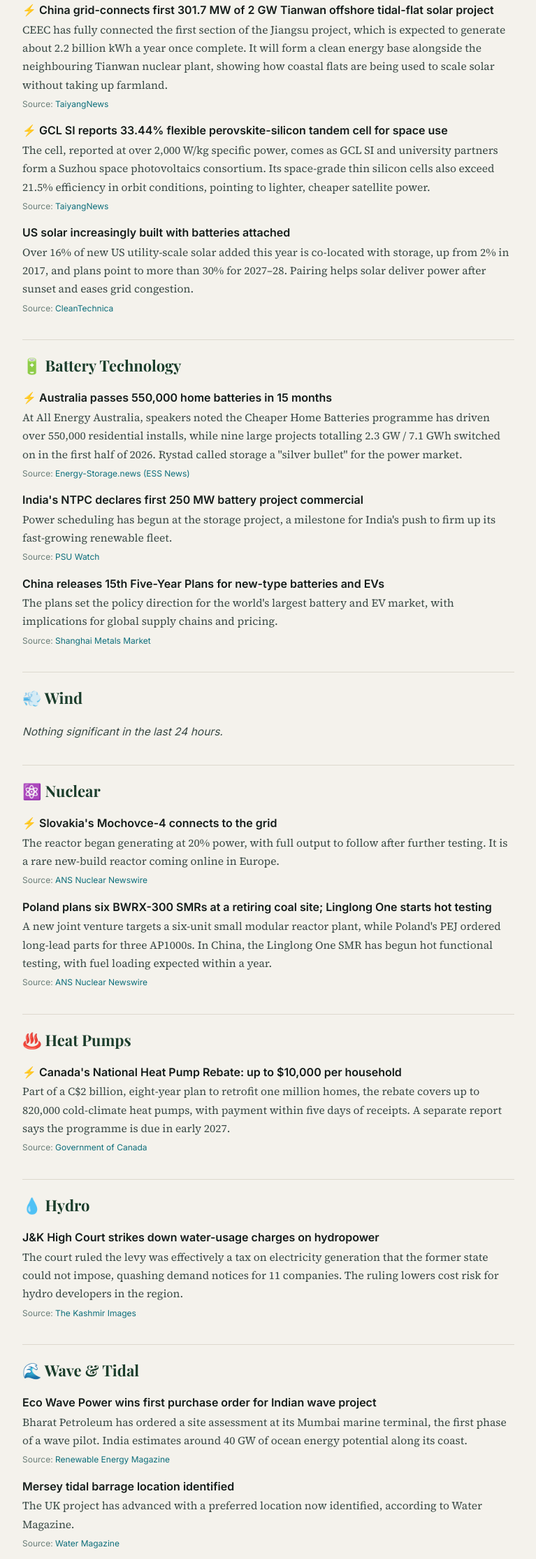
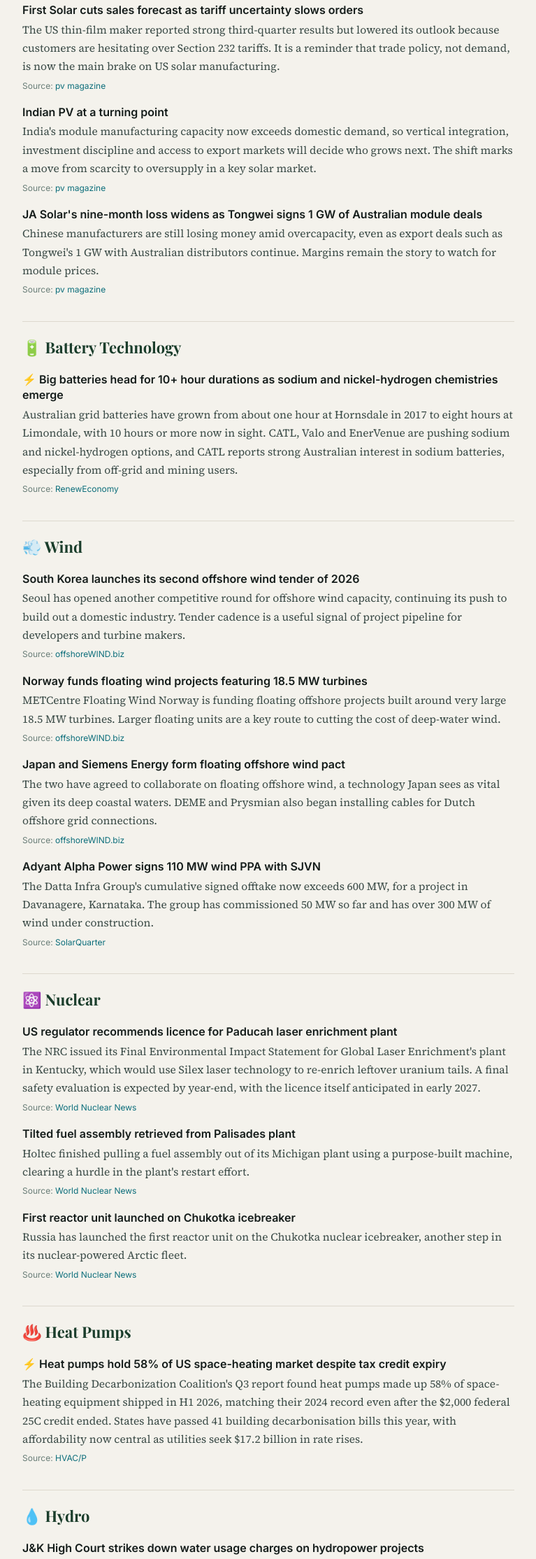
Before and after one commit to jackandthebear/decarbonarama, a website: page news/daily-brief.html in a window 1280 px wide. Shown: the part 270-2498 px from the top of the page at 70% size, without its empty margins (256-1023 px from the left). Drawn offline with nearby package versions, Linux system fonts and the light colour scheme.

Commit message:
Daily brief 1 November 2026 + refresh RSS feed

```diff
--- a/feed.xml
+++ b/feed.xml
@@ -5,7 +5,7 @@
 <link>https://decarbonarma.com/</link>
 <description>Clear, no-nonsense analysis of UK home decarbonisation - heat pumps, solar, EVs, batteries and the grid.</description>
 <language>en-gb</language>
-<lastBuildDate>Sat, 31 Oct 2026 05:05:29 -0000</lastBuildDate>
+<lastBuildDate>Sun, 01 Nov 2026 05:42:09 -0000</lastBuildDate>
 <atom:link href="https://decarbonarma.com/feed.xml" rel="self" type="application/rss+xml" />
 <item>
 <title>BMW iX1 eDrive20 Tech+: £10,140 Off, Priced Out</title>
--- a/news/daily-brief.html
+++ b/news/daily-brief.html
@@ -39,39 +39,40 @@
   <div class="head">
     <div class="kicker">🌱 Daily Decarbonisation Digest</div>
     <h1>The clean-energy morning brief</h1>
-    <div class="dateline">Saturday 31 October 2026 · Compiled from public reporting in the last 24–48 hours</div>
+    <div class="dateline">Sunday 1 November 2026 · Compiled from public reporting in the last 24–48 hours</div>
   </div>
 
   <div class="cat">☀️ Solar</div>
-  <div class="story"><h3><span class="zap">⚡</span> China grid-connects first 301.7 MW of 2 GW Tianwan offshore tidal-flat solar project</h3><p>CEEC has fully connected the first section of the Jiangsu project, which is expected to generate about 2.2 billion kWh a year once complete. It will form a clean energy base alongside the neighbouring Tianwan nuclear plant, showing how coastal flats are being used to scale solar without taking up farmland.</p><p class="src">Source: <a href="https://taiyangnews.info/markets/china-solar-pv-news-snippets-october-30-2026" target="_blank" rel="noopener">TaiyangNews</a></p></div>
-  <div class="story"><h3><span class="zap">⚡</span> GCL SI reports 33.44% flexible perovskite-silicon tandem cell for space use</h3><p>The cell, reported at over 2,000 W/kg specific power, comes as GCL SI and university partners form a Suzhou space photovoltaics consortium. Its space-grade thin silicon cells also exceed 21.5% efficiency in orbit conditions, pointing to lighter, cheaper satellite power.</p><p class="src">Source: <a href="https://taiyangnews.info/markets/china-solar-pv-news-snippets-october-30-2026" target="_blank" rel="noopener">TaiyangNews</a></p></div>
-  <div class="story"><h3>US solar increasingly built with batteries attached</h3><p>Over 16% of new US utility-scale solar added this year is co-located with storage, up from 2% in 2017, and plans point to more than 30% for 2027–28. Pairing helps solar deliver power after sunset and eases grid congestion.</p><p class="src">Source: <a href="https://cleantechnica.com/2026/10/30/the-share-of-solar-generation-with-co-located-battery-storage-is-increasing/" target="_blank" rel="noopener">CleanTechnica</a></p></div>
+  <div class="story"><h3>First Solar cuts sales forecast as tariff uncertainty slows orders</h3><p>The US thin-film maker reported strong third-quarter results but lowered its outlook because customers are hesitating over Section 232 tariffs. It is a reminder that trade policy, not demand, is now the main brake on US solar manufacturing.</p><p class="src">Source: <a href="https://www.pv-magazine.com/2026/10/30/first-solar-cuts-sales-forecast-as-tariff-uncertainty-slows-orders/" target="_blank" rel="noopener">pv magazine</a></p></div>
+  <div class="story"><h3>Indian PV at a turning point</h3><p>India's module manufacturing capacity now exceeds domestic demand, so vertical integration, investment discipline and access to export markets will decide who grows next. The shift marks a move from scarcity to oversupply in a key solar market.</p><p class="src">Source: <a href="https://www.pv-magazine.com/2026/10/31/indian-pv-at-a-turning-point/" target="_blank" rel="noopener">pv magazine</a></p></div>
+  <div class="story"><h3>JA Solar's nine-month loss widens as Tongwei signs 1 GW of Australian module deals</h3><p>Chinese manufacturers are still losing money amid overcapacity, even as export deals such as Tongwei's 1 GW with Australian distributors continue. Margins remain the story to watch for module prices.</p><p class="src">Source: <a href="https://www.pv-magazine.com/2026/10/30/chinese-pv-industry-brief-ja-solars-nine-month-loss-widens/" target="_blank" rel="noopener">pv magazine</a></p></div>
 
   <div class="cat">🔋 Battery Technology</div>
-  <div class="story"><h3><span class="zap">⚡</span> Australia passes 550,000 home batteries in 15 months</h3><p>At All Energy Australia, speakers noted the Cheaper Home Batteries programme has driven over 550,000 residential installs, while nine large projects totalling 2.3 GW / 7.1 GWh switched on in the first half of 2026. Rystad called storage a "silver bullet" for the power market.</p><p class="src">Source: <a href="https://www.ess-news.com/2026/10/30/batteries-are-big-at-all-energy-australia-2026/" target="_blank" rel="noopener">Energy-Storage.news (ESS News)</a></p></div>
-  <div class="story"><h3>India's NTPC declares first 250 MW battery project commercial</h3><p>Power scheduling has begun at the storage project, a milestone for India's push to firm up its fast-growing renewable fleet.</p><p class="src">Source: <a href="https://psuwatch.com/amp/story/newsupdates/ntpcs-1st-250-mw-battery-energy-storage-project-declared-commercial-power-scheduling-begins" target="_blank" rel="noopener">PSU Watch</a></p></div>
-  <div class="story"><h3>China releases 15th Five-Year Plans for new-type batteries and EVs</h3><p>The plans set the policy direction for the world's largest battery and EV market, with implications for global supply chains and pricing.</p><p class="src">Source: <a href="https://news.metal.com/newscontent/104189449-china-15th-five-year-plans-for-new-type-batteries-and-nevs-released" target="_blank" rel="noopener">Shanghai Metals Market</a></p></div>
+  <div class="story"><h3><span class="zap">⚡</span> Big batteries head for 10+ hour durations as sodium and nickel-hydrogen chemistries emerge</h3><p>Australian grid batteries have grown from about one hour at Hornsdale in 2017 to eight hours at Limondale, with 10 hours or more now in sight. CATL, Valo and EnerVenue are pushing sodium and nickel-hydrogen options, and CATL reports strong Australian interest in sodium batteries, especially from off-grid and mining users.</p><p class="src">Source: <a href="https://reneweconomy.com.au/big-battery-durations-are-headed-to-double-figures-and-their-chemistries-are-changing-again" target="_blank" rel="noopener">RenewEconomy</a></p></div>
 
   <div class="cat">💨 Wind</div>
-  <div class="story"><p class="nada">Nothing significant in the last 24 hours.</p></div>
+  <div class="story"><h3>South Korea launches its second offshore wind tender of 2026</h3><p>Seoul has opened another competitive round for offshore wind capacity, continuing its push to build out a domestic industry. Tender cadence is a useful signal of project pipeline for developers and turbine makers.</p><p class="src">Source: <a href="https://www.offshorewind.biz/2026/10/30/south-korea-launches-second-offshore-wind-tender-in-2026" target="_blank" rel="noopener">offshoreWIND.biz</a></p></div>
+  <div class="story"><h3>Norway funds floating wind projects featuring 18.5 MW turbines</h3><p>METCentre Floating Wind Norway is funding floating offshore projects built around very large 18.5 MW turbines. Larger floating units are a key route to cutting the cost of deep-water wind.</p><p class="src">Source: <a href="https://www.offshorewind.biz/2026/10/30/norway-funds-floating-offshore-wind-projects-featuring-185-mw-turbines" target="_blank" rel="noopener">offshoreWIND.biz</a></p></div>
+  <div class="story"><h3>Japan and Siemens Energy form floating offshore wind pact</h3><p>The two have agreed to collaborate on floating offshore wind, a technology Japan sees as vital given its deep coastal waters. DEME and Prysmian also began installing cables for Dutch offshore grid connections.</p><p class="src">Source: <a href="https://www.offshorewind.biz/2026/10/29/japan-and-siemens-energy-form-floating-offshore-wind-pact" target="_blank" rel="noopener">offshoreWIND.biz</a></p></div>
+  <div class="story"><h3>Adyant Alpha Power signs 110 MW wind PPA with SJVN</h3><p>The Datta Infra Group's cumulative signed offtake now exceeds 600 MW, for a project in Davanagere, Karnataka. The group has commissioned 50 MW so far and has over 300 MW of wind under construction.</p><p class="src">Source: <a href="https://solarquarter.com/2026/10/31/adyant-alpha-power-signs-110-mw-wind-ppa-with-sjvn-taking-datta-infra-group-portfolio-beyond-600-mw/" target="_blank" rel="noopener">SolarQuarter</a></p></div>
 
   <div class="cat">⚛️ Nuclear</div>
-  <div class="story"><h3><span class="zap">⚡</span> Slovakia's Mochovce-4 connects to the grid</h3><p>The reactor began generating at 20% power, with full output to follow after further testing. It is a rare new-build reactor coming online in Europe.</p><p class="src">Source: <a href="https://www.ans.org/news/2026-10-23/article-8514/new-nuclear-developments-in-europe-asia/" target="_blank" rel="noopener">ANS Nuclear Newswire</a></p></div>
-  <div class="story"><h3>Poland plans six BWRX-300 SMRs at a retiring coal site; Linglong One starts hot testing</h3><p>A new joint venture targets a six-unit small modular reactor plant, while Poland's PEJ ordered long-lead parts for three AP1000s. In China, the Linglong One SMR has begun hot functional testing, with fuel loading expected within a year.</p><p class="src">Source: <a href="https://www.ans.org/news/2026-10-23/article-8514/new-nuclear-developments-in-europe-asia/" target="_blank" rel="noopener">ANS Nuclear Newswire</a></p></div>
+  <div class="story"><h3>US regulator recommends licence for Paducah laser enrichment plant</h3><p>The NRC issued its Final Environmental Impact Statement for Global Laser Enrichment's plant in Kentucky, which would use Silex laser technology to re-enrich leftover uranium tails. A final safety evaluation is expected by year-end, with the licence itself anticipated in early 2027.</p><p class="src">Source: <a href="https://www.world-nuclear-news.org/articles/regulatory-milestone-for-us-laser-enrichment-plant" target="_blank" rel="noopener">World Nuclear News</a></p></div>
+  <div class="story"><h3>Tilted fuel assembly retrieved from Palisades plant</h3><p>Holtec finished pulling a fuel assembly out of its Michigan plant using a purpose-built machine, clearing a hurdle in the plant's restart effort.</p><p class="src">Source: <a href="https://www.world-nuclear-news.org/articles/tilted-fuel-assembly-retrieved-from-palisades-plant" target="_blank" rel="noopener">World Nuclear News</a></p></div>
+  <div class="story"><h3>First reactor unit launched on Chukotka icebreaker</h3><p>Russia has launched the first reactor unit on the Chukotka nuclear icebreaker, another step in its nuclear-powered Arctic fleet.</p><p class="src">Source: <a href="https://www.world-nuclear-news.org/articles/first-reactor-unit-launched-on-chukotka-icebreaker" target="_blank" rel="noopener">World Nuclear News</a></p></div>
 
   <div class="cat">♨️ Heat Pumps</div>
-  <div class="story"><h3><span class="zap">⚡</span> Canada's National Heat Pump Rebate: up to $10,000 per household</h3><p>Part of a C$2 billion, eight-year plan to retrofit one million homes, the rebate covers up to 820,000 cold-climate heat pumps, with payment within five days of receipts. A separate report says the programme is due in early 2027.</p><p class="src">Source: <a href="https://www.canada.ca/en/environment-climate-change/news/2026/10/prime-minister-carney-announces-landmark-investment-to-retrofit-one-million-homes-cutting-energy-costs-and-emissions.html" target="_blank" rel="noopener">Government of Canada</a></p></div>
+  <div class="story"><h3><span class="zap">⚡</span> Heat pumps hold 58% of US space-heating market despite tax credit expiry</h3><p>The Building Decarbonization Coalition's Q3 report found heat pumps made up 58% of space-heating equipment shipped in H1 2026, matching their 2024 record even after the $2,000 federal 25C credit ended. States have passed 41 building decarbonisation bills this year, with affordability now central as utilities seek $17.2 billion in rate rises.</p><p class="src">Source: <a href="https://hvacpproducts.com/2026/10/bdc-report-heat-pumps-hold-58-of-u-s-heating-market/" target="_blank" rel="noopener">HVAC/P</a></p></div>
 
   <div class="cat">💧 Hydro</div>
-  <div class="story"><h3>J&amp;K High Court strikes down water-usage charges on hydropower</h3><p>The court ruled the levy was effectively a tax on electricity generation that the former state could not impose, quashing demand notices for 11 companies. The ruling lowers cost risk for hydro developers in the region.</p><p class="src">Source: <a href="https://thekashmirimages.com/2026/10/30/jk-high-court-strikes-down-water-usage-charges-on-hydropower-projects/" target="_blank" rel="noopener">The Kashmir Images</a></p></div>
+  <div class="story"><h3>J&amp;K High Court strikes down water usage charges on hydropower projects</h3><p>On 29 October the High Court quashed levies under the 2010 Water Resources Act, holding them a tax on electricity generation beyond the legislature's competence. The ruling in favour of 11 independent producers removes a long-running cost burden on Indian hydro developers.</p><p class="src">Source: <a href="https://thekashmirimages.com/2026/10/30/jk-high-court-strikes-down-water-usage-charges-on-hydropower-projects/" target="_blank" rel="noopener">The Kashmir Images</a></p></div>
 
   <div class="cat">🌊 Wave &amp; Tidal</div>
-  <div class="story"><h3>Eco Wave Power wins first purchase order for Indian wave project</h3><p>Bharat Petroleum has ordered a site assessment at its Mumbai marine terminal, the first phase of a wave pilot. India estimates around 40 GW of ocean energy potential along its coast.</p><p class="src">Source: <a href="https://renewableenergymagazine.com/ocean_energy/eco-wave-power-in-collaboration-with-bharat-20261029" target="_blank" rel="noopener">Renewable Energy Magazine</a></p></div>
-  <div class="story"><h3>Mersey tidal barrage location identified</h3><p>The UK project has advanced with a preferred location now identified, according to Water Magazine.</p><p class="src">Source: <a href="https://watermagazine.co.uk/2026/10/30/mersey-tidal-barrage-location-identified-as-project-advances" target="_blank" rel="noopener">Water Magazine</a></p></div>
+  <div class="story"><h3>CalWave and SKF sign MoU for serial production of wave energy systems</h3><p>Announced at ICOE OEE 2026 in The Hague, the deal would see SKF supply bearings, sealing, monitoring and engineering support for CalWave's xWave systems. CalWave's x1 pilot reported ten months at sea with 99% uptime, and the x2 is due to deliver power to the grid at PacWave South.</p><p class="src">Source: <a href="https://www.renewableenergymagazine.com/ocean_energy/calwave-and-skf-have-signed-a-memorandum-20261030" target="_blank" rel="noopener">Renewable Energy Magazine</a></p></div>
 
   <div class="bottom">
     <h4>Bottom line</h4>
-    <p>Storage and grid integration led the news: Australia's home battery boom, US solar-plus-storage and India's first commercial BESS all show batteries becoming standard partners for renewables. Nuclear moved forward with Mochovce-4 on the grid and fresh SMR plans in Poland, while Canada's heat pump rebate is the day's biggest policy move. Wind was quiet, and some coverage here rests on brief reports, so follow the source links for detail.</p>
+    <p>Technology is maturing faster than policy: long-duration sodium and nickel-hydrogen batteries are heading for grid scale, floating wind is scaling to 18.5 MW turbines, and wave energy is moving toward serial production. Heat pumps keep their US market share even without the federal tax credit, a sign that economics, not subsidies, are carrying adoption. The drag is increasingly trade and regulation, from tariff uncertainty hitting First Solar to licensing timelines in nuclear, while Chinese and Indian solar makers wrestle with overcapacity.</p>
   </div>
 
   <div class="foot">
```
